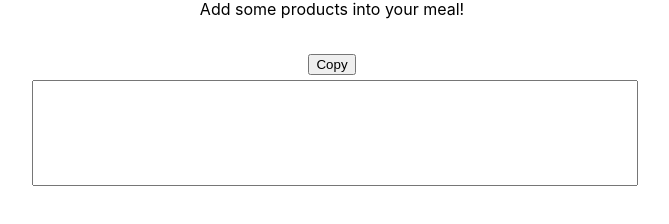
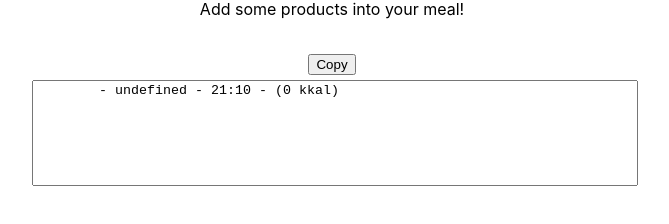
Before and after one commit to volodfast/react-calorie-calc, a React (Create React App) app: page / in a window 1280 px wide. Shown: the part 274-498 px from the top of the page, without its empty margins (308-977 px from the left). Built offline with nearby package versions, Linux system fonts and the light colour scheme.

Commit message:
Add meal type to meal text representation

```diff
--- a/src/modules/meal/components/MealTextRepresentation/MealTextRepresentation.interface.ts
+++ b/src/modules/meal/components/MealTextRepresentation/MealTextRepresentation.interface.ts
@@ -1,5 +1,9 @@
-import { MealProductType } from 'modules/meal/containers/MealCalorieCalculator/MealCalorieCalculator.interface';
+import {
+  MealProductType,
+  MealType,
+} from 'modules/meal/containers/MealCalorieCalculator/MealCalorieCalculator.interface';
 
 export type MealTextRepresentationProps = {
   productList: MealProductType[];
+  mealType?: MealType;
 };
--- a/src/modules/meal/components/MealTextRepresentation/MealTextRepresentation.tsx
+++ b/src/modules/meal/components/MealTextRepresentation/MealTextRepresentation.tsx
@@ -6,10 +6,22 @@ import { useMealTextRepresentationStyles } from './MealTextRepresentation.styled
 
 const MealTextRepresentation: FC<MealTextRepresentationProps> = ({
   productList,
+  mealType,
 }) => {
   const classNames = useMealTextRepresentationStyles();
 
-  const textValue = productList
+  const totalCalories = Math.ceil(
+    productList.reduce(
+      (acc, product) => acc + (product.weight * product.caloriesPer100g) / 100,
+      0
+    )
+  );
+
+  const currentDate = new Date(Date.now());
+  const dateString = `${currentDate.getHours()}:${currentDate.getMinutes()}`;
+
+  const mealTypeText = `	- ${mealType} - ${dateString} - (${totalCalories} kkal)\n`;
+  const productListText = productList
     .map((product) => {
       return `		${product.name} - ${product.weight}g - (${
         product.caloriesPer100g
@@ -18,6 +30,8 @@ const MealTextRepresentation: FC<MealTextRepresentationProps> = ({
       )}kkal`;
     })
     .join('\n');
+
+  const textValue = mealTypeText + productListText;
 
   const handleCopy = () => {
     navigator.clipboard.writeText(textValue);
--- a/src/modules/meal/containers/MealCalorieCalculator/MealCalorieCalculator.tsx
+++ b/src/modules/meal/containers/MealCalorieCalculator/MealCalorieCalculator.tsx
@@ -115,7 +115,7 @@ const MealCalorieCalculator: FC = () => {
           Add some products into your meal!
         </Box>
       )}
-      <MealTextRepresentation productList={productList} />
+      <MealTextRepresentation productList={productList} mealType={mealType} />
     </Box>
   );
 };
```
